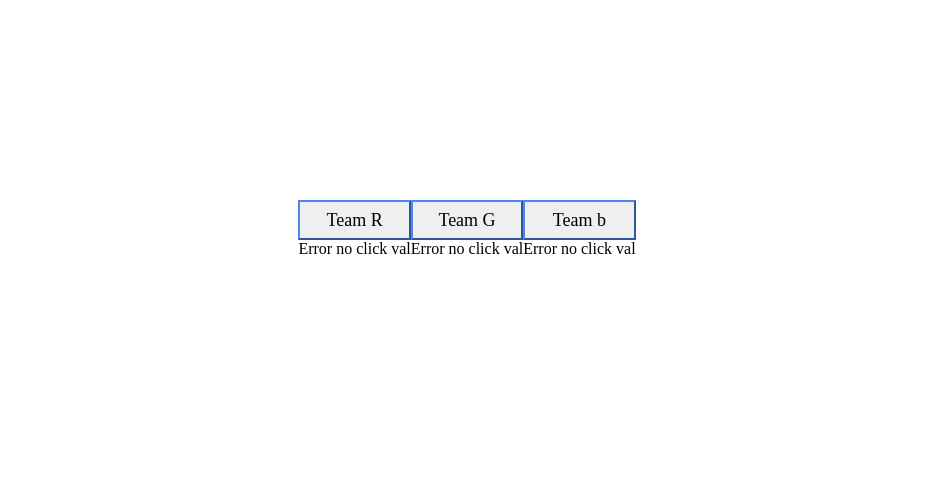
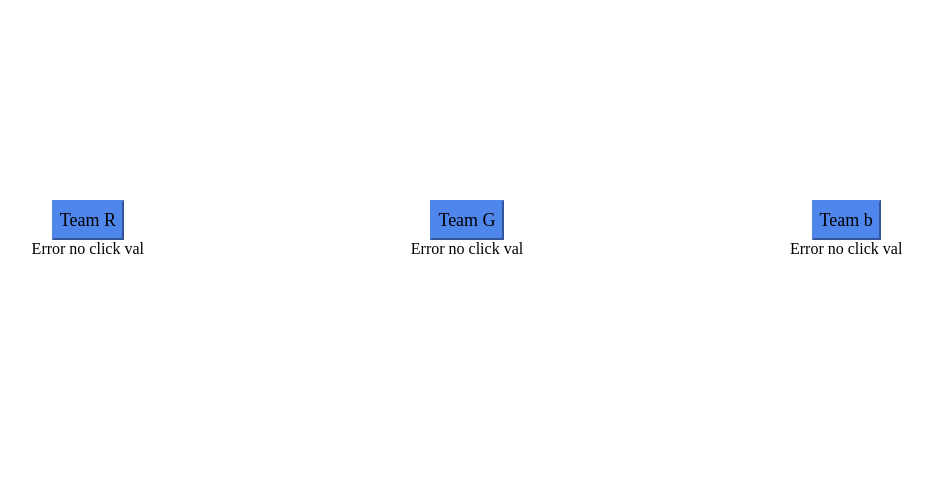
Before and after one commit to Ka1ea/Graphing-Junkie, a Flask app: template src/templates/barClicker.html in a window 1280 px wide. Shown: the part 179-683 px from the top of the page, without its empty margins (173-1105 px from the left). Run offline with Flask 2, Linux system fonts and the light colour scheme; the template is opened without the code that fills it, so the values that code supplies are empty.

Commit message:
made buttons spaced

```diff
--- a/src/static/styles.css
+++ b/src/static/styles.css
@@ -11,7 +11,7 @@
     flex-direction: row;
     justify-content: center;
     align-items: center;
-    height: 70px;
+    width: 100%;
     border: 1px transparent rgba(216, 239, 216, 0);
 
 }
@@ -19,6 +19,9 @@
 .col {
     display: flex;
     flex-direction: column;
+    justify-content: center;
+    align-items: center;
+    width: 30%;
     text-align: center;
 }
 
@@ -27,4 +30,5 @@
     font-family: 'Luminari';
     font-size: large;
     border-color: rgb(79, 134, 236);
+    background-color: rgb(79, 134, 236);
 }
--- a/src/templates/barClicker.html
+++ b/src/templates/barClicker.html
@@ -11,6 +11,7 @@
 
 <body>
     <div class="flexbox">
+
         <div class="col">
             <button class="buttonstyle" id="r">
                 Team R
```
